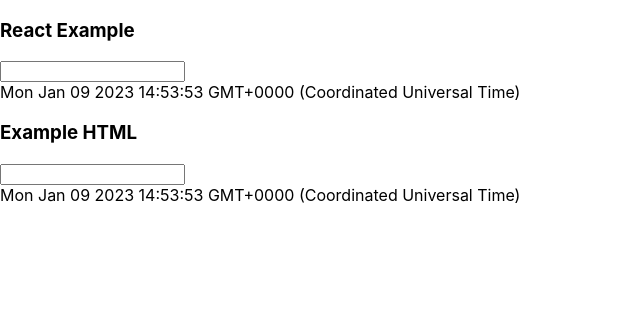
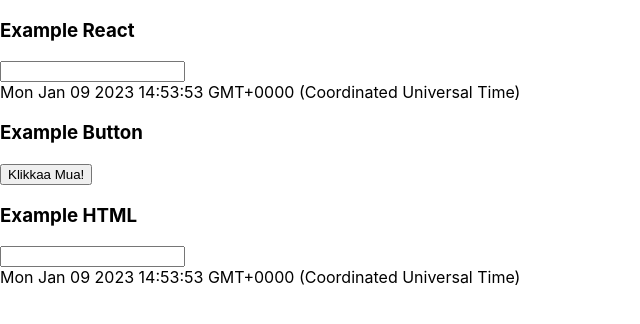
Before and after one commit to andyMcLang/building-applications-with-react-and-aspnet-core, a React (Create React App) app in the folder react-movies/: page / in a window 1280 px wide. Shown: the top 324 px of the page, without its empty margins (0-640 px from the left). Built offline with nearby package versions, Linux system fonts and the light colour scheme.

Commit message:
36. Component and Application Structure done!

```diff
--- a/react-movies/src/App.tsx
+++ b/react-movies/src/App.tsx
@@ -1,11 +1,13 @@
 import React, { useEffect, useState } from "react";
+
+import "./App.css";
 
 function App() {
   const [myDate, myDateUpdate] = useState(new Date());
 
   useEffect(() => {
     const intervalId = setInterval(() => {
-      return myDateUpdate(new Date());
+      myDateUpdate(new Date());
     }, 1000);
 
     return () => clearInterval(intervalId);
@@ -13,8 +15,10 @@
 
   return (
     <div>
-      <h3>React Example</h3>
+      <h3>Example React</h3>
+
       <input />
+
       <div>{myDate.toString()}</div>
     </div>
   );
--- /dev/null
+++ b/react-movies/src/Test.tsx
@@ -0,0 +1,17 @@
+import React, { useState } from "react";
+
+function Test() {
+  const [text, setText] = useState("");
+
+  const HandleClick = () => setText("Klikkasit mua!");
+
+  return (
+    <div>
+      <h3>Example Button</h3>
+      <button onClick={HandleClick}>Klikkaa Mua!</button>
+      <div>{text}</div>
+    </div>
+  );
+}
+
+export default Test;
--- a/react-movies/src/index.tsx
+++ b/react-movies/src/index.tsx
@@ -2,11 +2,13 @@
 import ReactDOM from "react-dom/client";
 import "./index.css";
 import App from "./App";
+import Test from "./Test"
 const root = ReactDOM.createRoot(
   document.getElementById("root") as HTMLElement
 );
 root.render(
   <React.StrictMode>
     <App />
+    <Test />
   </React.StrictMode>
 );
```
Also changed, not shown: 12 other files (tests, documents, lock files or other folders).
